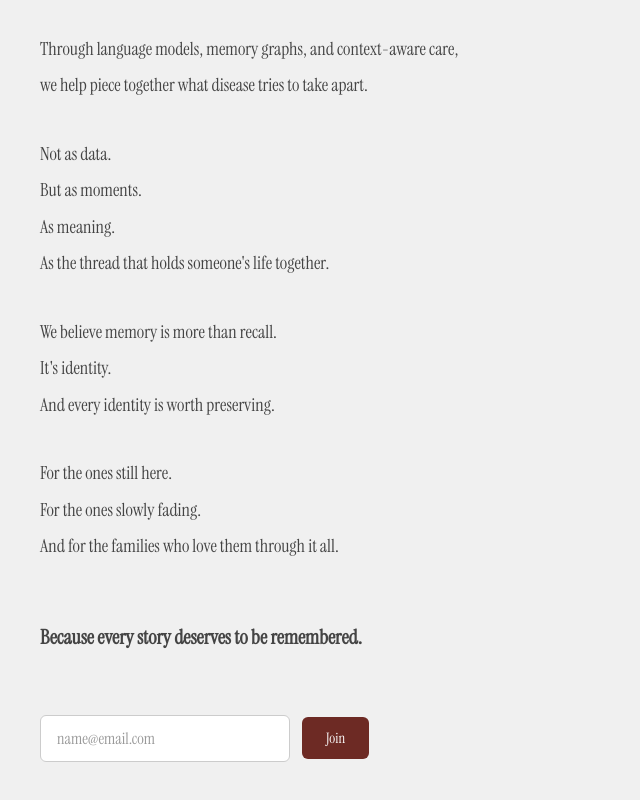
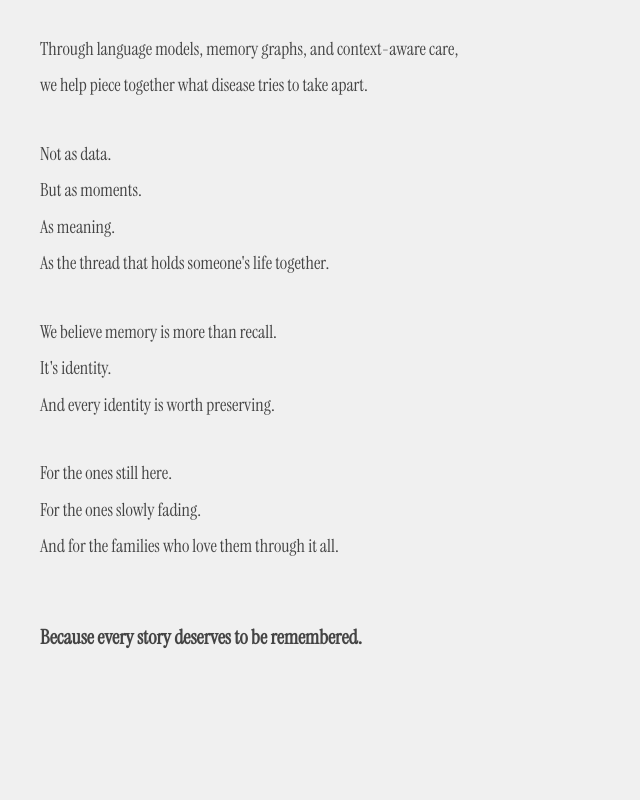
Before and after one commit to Reteena/Landing-Page-v1.0, a plain HTML site: page manifesto.html in a window 1280 px wide. Shown: the part 724-1524 px from the top of the page, without its empty margins (0-640 px from the left). After the commit the page ends 1499 px from the top, so only its background shows below. Drawn offline with Linux system fonts and the light colour scheme.

Commit message:
Update manifesto.html

```diff
--- a/manifesto.html
+++ b/manifesto.html
@@ -8,6 +8,9 @@
   <link rel="stylesheet" href="manifesto.css">
 </head>
 <body>
+  <!-- Crumpled paper overlay -->
+  <div class="paper-overlay"></div>
+
   <div class="container">
     <div class="content-wrapper">
       <div class="text-section">
@@ -48,13 +51,7 @@
           <br>
           <p class="closing"><strong>Because every story deserves to be remembered.</strong></p>
         </div>
-
-        <form class="email-form">
-          <input type="email" placeholder="name@email.com" class="email-input" />
-          <button type="submit" class="join-btn">Join</button>
-        </form>
       </div>
-
       <div class="image-section">
         <img src="manifesto-image.jpg" alt="Memory moments" class="manifesto-image" />
       </div>
@@ -62,3 +59,6 @@
   </div>
 </body>
 </html>
+  </div>
+</body>
+</html>
```
